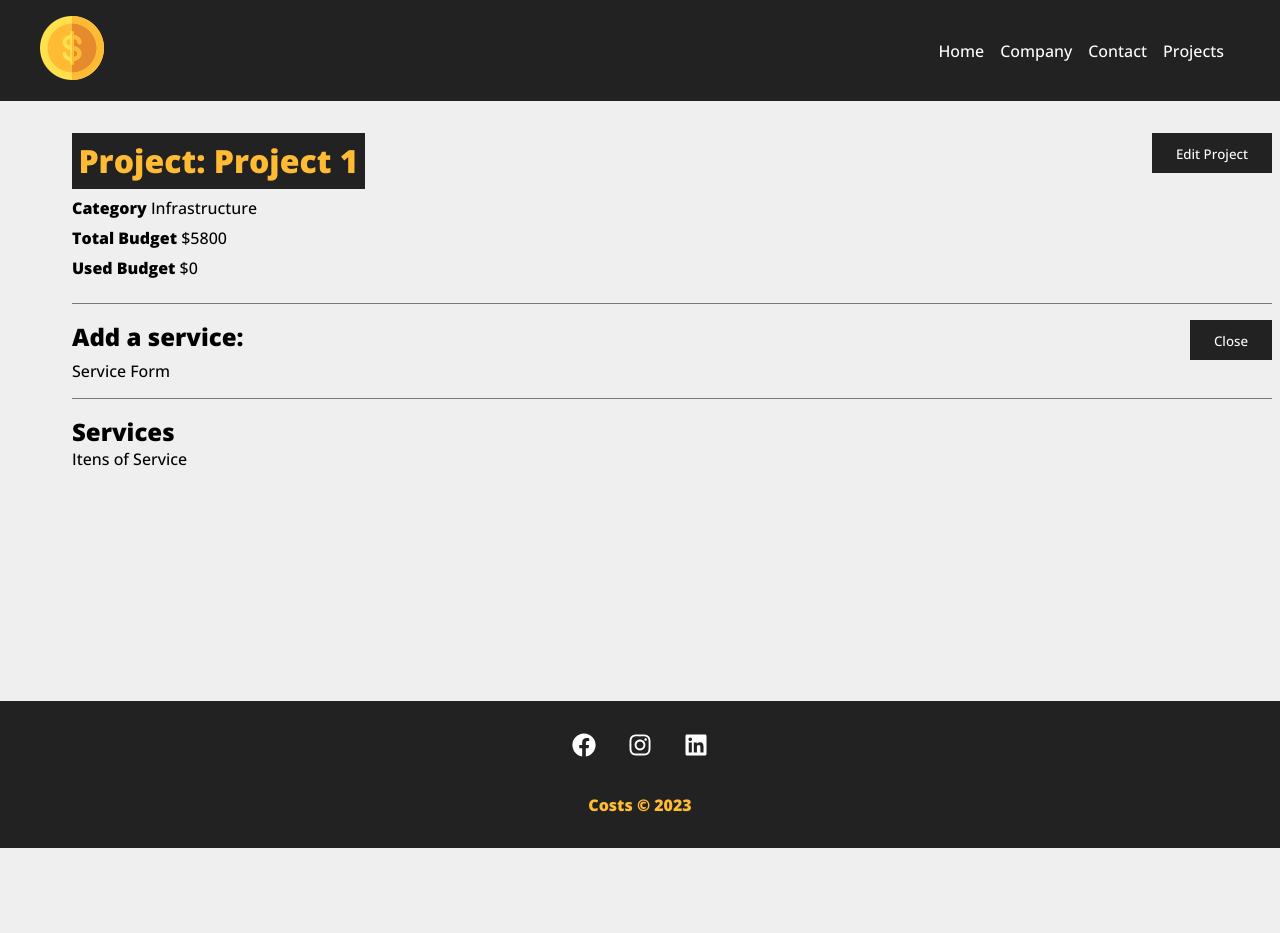
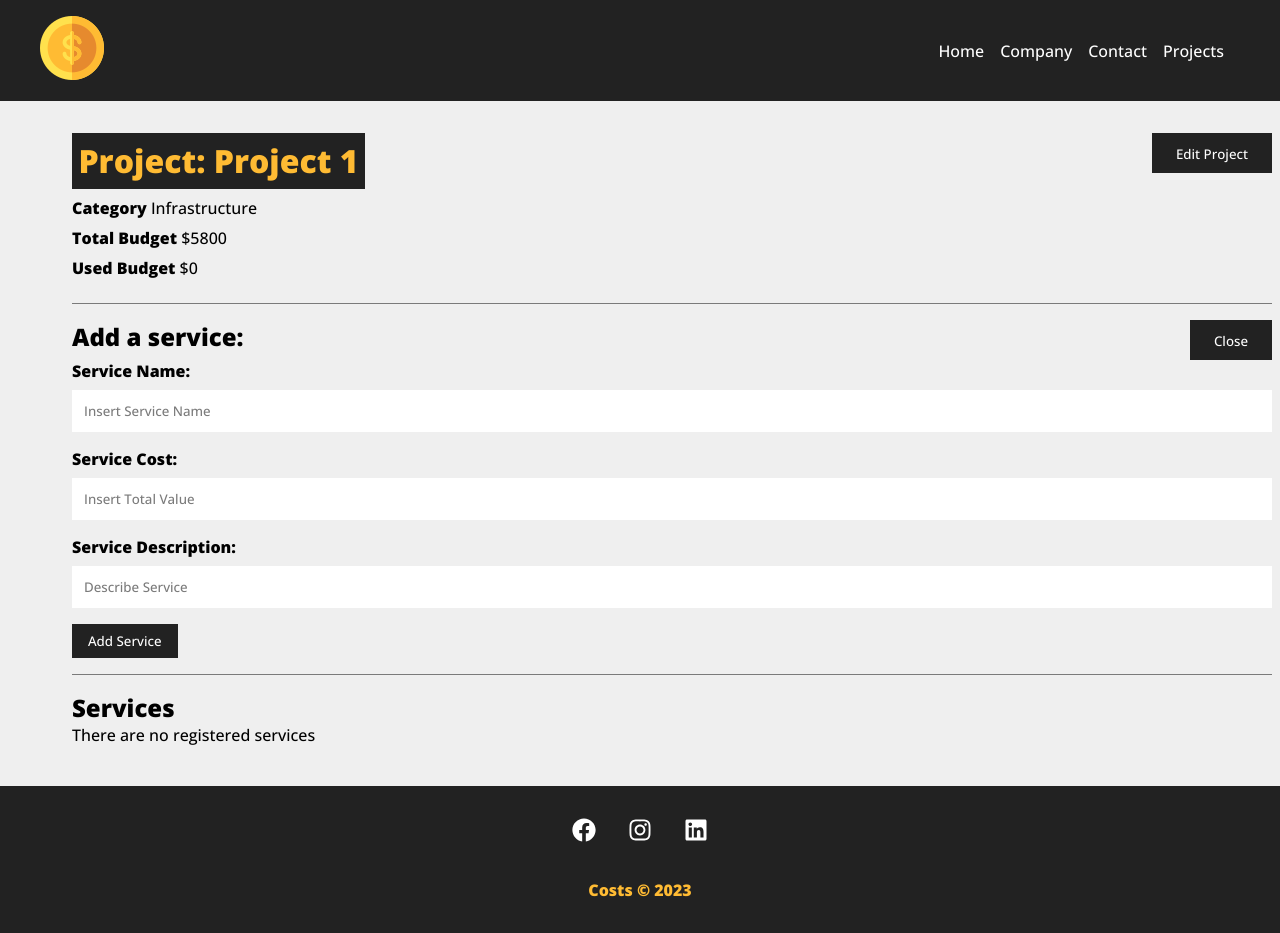
Before and after one commit to LeonamLoureiro/project-management-react, a React (Create React App) app in the folder costs/: page /Project/1 in a window 1280 px wide. Both pictures are taken after a click on the button "Add Service". Shown: the top 933 px of the page. Before the commit the page ends 848 px from the top, so only its background shows below. Built offline with nearby package versions, Linux system fonts and the light colour scheme; data requests are answered from the project's data file.

Commit message:
services

```diff
--- a/costs/db.json
+++ b/costs/db.json
@@ -21,6 +21,84 @@
       "costs": 0,
       "services": [],
       "id": 2
+    },
+    {
+      "name": "Project 4",
+      "budget": "5000",
+      "category": {
+        "id": "2",
+        "name": "Development"
+      },
+      "costs": 5000,
+      "services": [
+        {
+          "name": "Service 1",
+          "cost": "1000",
+          "description": "Service for test",
+          "id": "94ff7cbf-6040-46e2-bcbd-6ed31c418947"
+        },
+        {
+          "name": "Service 1",
+          "cost": "1000",
+          "description": "Service for test",
+          "id": "94ff7cbf-6040-46e2-bcbd-6ed31c418947"
+        },
+        {
+          "name": "Service 1",
+          "cost": "1000",
+          "description": "Service for test",
+          "id": "de08d9a1-abcc-41ab-9af1-ac8d1b917311"
+        },
+        {
+          "name": "Service 1",
+          "cost": "1000",
+          "description": "Service for test",
+          "id": "aafb7aa1-37b6-4ebb-82a3-ce3b05dae2bb"
+        },
+        {
+          "name": "Service 1",
+          "cost": "1000",
+          "description": "Service for test",
+          "id": "aafb7aa1-37b6-4ebb-82a3-ce3b05dae2bb"
+        }
+      ],
+      "id": 3
+    },
+    {
+      "name": "Project 5",
+      "budget": "10000",
+      "category": {
+        "id": "4",
+        "name": "Planning"
+      },
+      "costs": 1400,
+      "services": [
+        {
+          "name": "Service 2",
+          "cost": "500",
+          "description": "Service for test",
+          "id": "df484662-e26e-4ff3-a394-6a28acd7edb6"
+        },
+        {
+          "name": "Service 2",
+          "cost": "500",
+          "description": "Service for test",
+          "id": "78352ce4-655d-4b1d-8433-e654adf3a206"
+        },
+        {
+          "name": "Service 3",
+          "cost": "250",
+          "description": "Service for test",
+          "id": "2b5d8990-e9dd-4784-ba81-3de5e8a03a9b"
+        },
+        {
+          "name": "Service 4",
+          "cost": "150",
+          "description": "Service for test",
+          "id": "7878eb80-b998-4ef1-a4c2-7ef05b11493a"
+        }
+      ],
+      "id": 4
     }
   ],
   "categories": [
--- a/costs/src/components/pages/Project.js
+++ b/costs/src/components/pages/Project.js
@@ -1,16 +1,20 @@
 import styles from './Project.module.css'
 import { useParams } from 'react-router-dom'
 import { useState, useEffect } from 'react'
+import { parse, v4 as uuidv4 } from 'uuid'
 import Loading from '../layout/Loading'
 import Container from '../layout/Container'
 import ProjectForm from '../project/ProjectForm'
 import Message from '../layout/Message'
+import ServiceForm from '../service/ServiceForm'
 
 function Project() {
 
     const {id} = useParams()
 
     const [project, setProject] = useState([])
+
+    const [services, setServices] = useState([])
 
     const [showProjectForm, setShowProjectForm] = useState(false)
 
@@ -32,11 +36,46 @@ function Project() {
             .then((resp) => resp.json())
             .then((data) => {
                 setProject(data)
-                console.log(data)
+                setServices(data.services)
             })
             .catch(err => console.log(err))
             }, 300)
         }, [id])
+
+    function createService(project) {
+
+        setMessage('')
+        const lastService = project.services[project.services.length - 1]
+        lastService.id = uuidv4()
+
+        const lastServiceCost = lastService.cost
+        const newCost = parseFloat(project.costs) + parseFloat(lastServiceCost)
+
+        if(newCost > parseFloat(project.budget)) {
+            setMessage('Budget blown! Check the cost of the service')
+            setType('error')
+            project.services.pop()
+            return false
+        }
+
+        project.costs = newCost
+
+        //update project
+
+        fetch(`http://localhost:5000/projects/${project.id}`, {
+            method: 'PATCH',
+            headers: {
+                'Content-Type': "application/json",
+            },
+            body: JSON.stringify(project),
+        })
+        .then((resp) => resp.json())
+        .then((data) => {
+            console.log(data)
+        })
+        .catch(err => console.log(err))
+
+    }
 
     function toggleProjectForm() {
         setShowProjectForm(!showProjectForm)
@@ -108,14 +147,19 @@ function Project() {
                             <button className={styles.btn} onClick={toggleServiceForm}>{!showServiceForm ? "Add Service" : "Close"}</button>
                             <div className={styles.project_info}>
                                 {showServiceForm && (
-                                    <div>Service Form</div>
+                                    <ServiceForm handleSubmit={createService} btnText="Add Service" projectData={project} />
                                 )
                                 }
                             </div>
                         </div>
                         <h2>Services</h2>
                         <Container customClass="start">
-                            <p>Itens of Service</p>
+                            {services.length > 0
+
+                            }
+                            {services.length === 0 && <p>There are no registered services</p>
+
+                            }
                         </Container>
                     </Container>
                 </div>
--- /dev/null
+++ b/costs/src/components/service/ServiceForm.js
@@ -0,0 +1,48 @@
+import styles from '../project/ProjectCard.module.css'
+import Input from '../Form/Input'
+import Submit from '../Form/Submit'
+import { useState } from 'react'
+
+function ServiceForm({handleSubmit, btnText, projectData}) {
+
+    const [service, setService] = useState({})
+
+    const submit = (e) => {
+        e.preventDefault()
+        projectData.services.push(service)
+        handleSubmit(projectData)
+    }
+
+    function handleChange(e) {
+        setService({...service, [e.target.name]: e.target.value})
+    }
+
+    return (
+        <form onSubmit={submit} className={styles.form} >
+            <Input
+                type="text"
+                text="Service Name"
+                name="name"
+                placeholder="Insert Service Name"
+                handleOnChange={handleChange}
+            />
+             <Input
+                type="number"
+                text="Service Cost"
+                name="cost"
+                placeholder="Insert Total Value"
+                handleOnChange={handleChange}
+            />
+             <Input
+                type="text"
+                text="Service Description"
+                name="description"
+                placeholder="Describe Service"
+                handleOnChange={handleChange}
+            />
+            <Submit text={btnText} />
+        </form>
+    )
+}
+
+export default ServiceForm
```
